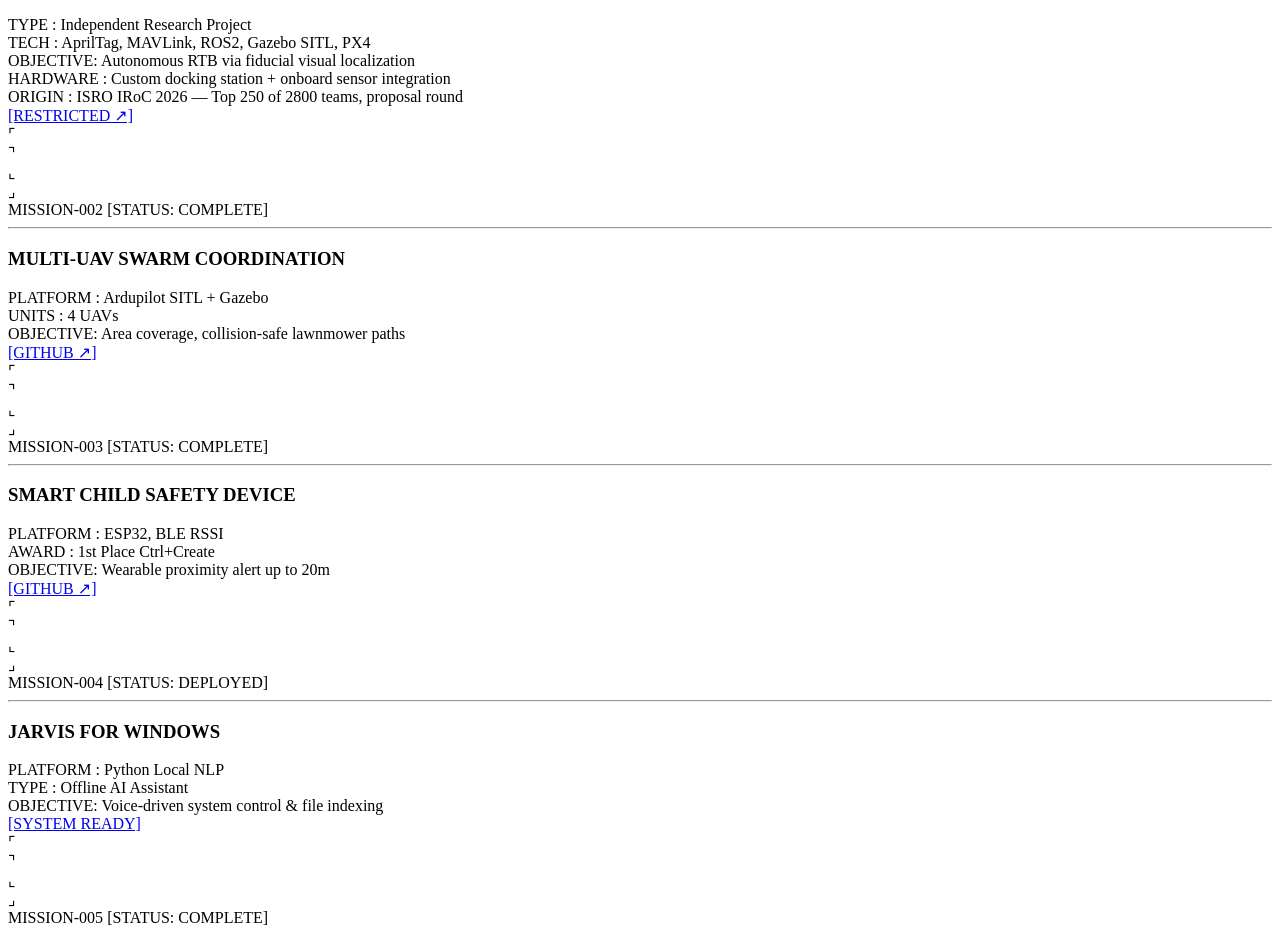
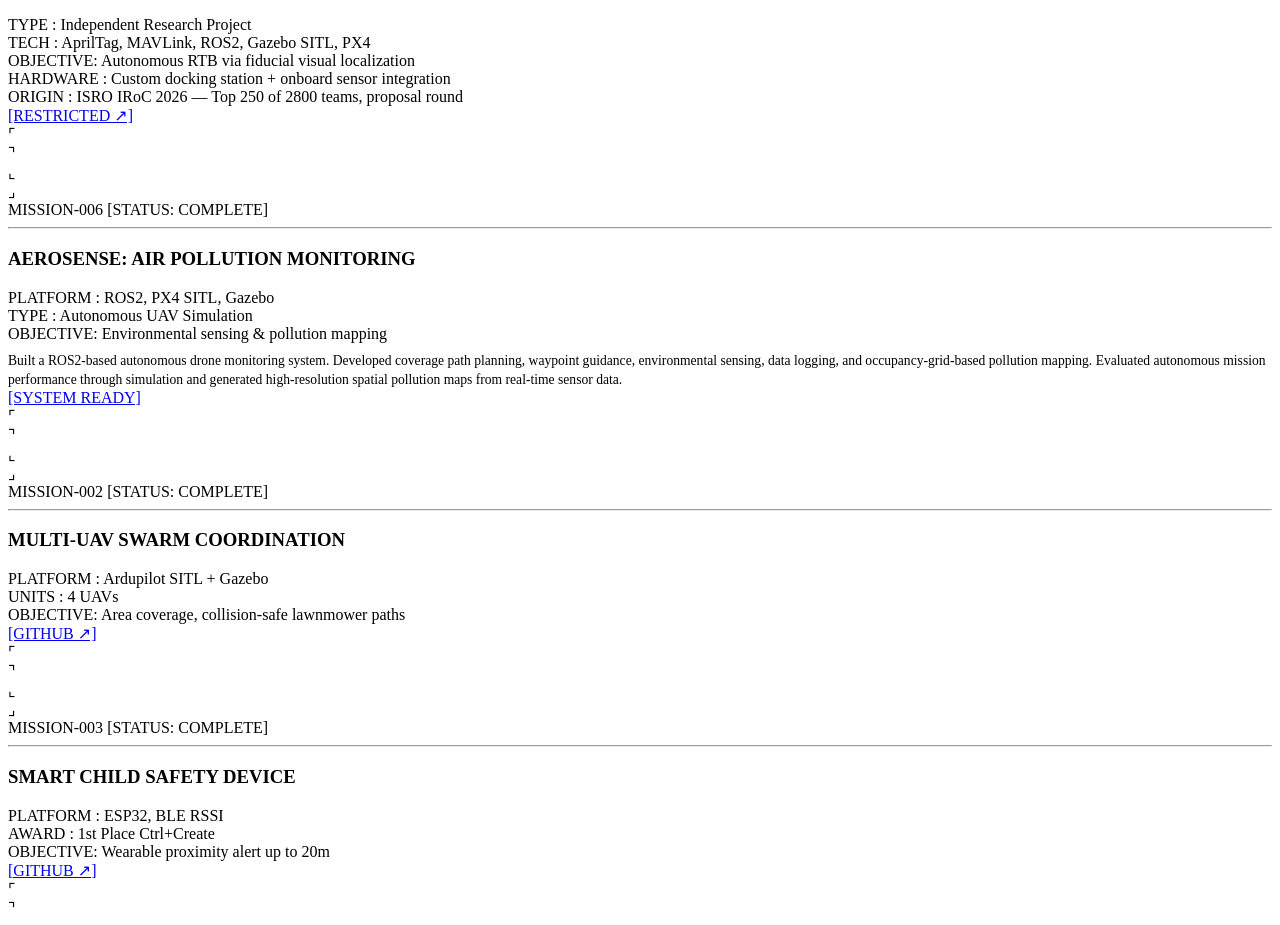
Before and after one commit to KushSaraf/Kush_Protfolio, a website built with Vite: page index.html in a window 1280 px wide. Shown: the part 4480-5405 px from the top of the page. Built offline with nearby package versions, Linux system fonts and the light colour scheme.

Commit message:
feat: add AeroSense project to portfolio

```diff
--- a/index.html
+++ b/index.html
@@ -313,6 +313,31 @@
           </div>
           <div class="mission-links">
             <a href="#" target="_blank">[RESTRICTED ↗]</a>
+          </div>
+        </div>
+
+        <!-- Mission: AeroSense -->
+        <div class="mission-card" id="mission-aerosense">
+          <div class="panel-corner top-left">⌜</div>
+          <div class="panel-corner top-right">⌝</div>
+          <div class="panel-corner bottom-left">⌞</div>
+          <div class="panel-corner bottom-right">⌟</div>
+          <div class="mission-header">
+            <span class="mission-id">MISSION-006</span>
+            <span class="mission-status status-complete">[STATUS: COMPLETE]</span>
+          </div>
+          <hr class="scan-hr">
+          <h3 class="mission-title">AEROSENSE: AIR POLLUTION MONITORING</h3>
+          <div class="mission-details">
+            <div><span class="label">PLATFORM :</span> ROS2, PX4 SITL, Gazebo</div>
+            <div><span class="label">TYPE     :</span> Autonomous UAV Simulation</div>
+            <div><span class="label">OBJECTIVE:</span> Environmental sensing &amp; pollution mapping</div>
+            <div style="margin-top: 8px; color: var(--muted-text); font-size: 0.85rem; line-height: 1.4;">
+              Built a ROS2-based autonomous drone monitoring system. Developed coverage path planning, waypoint guidance, environmental sensing, data logging, and occupancy-grid-based pollution mapping. Evaluated autonomous mission performance through simulation and generated high-resolution spatial pollution maps from real-time sensor data.
+            </div>
+          </div>
+          <div class="mission-links">
+            <a href="#" target="_blank">[SYSTEM READY]</a>
           </div>
         </div>
 
```
